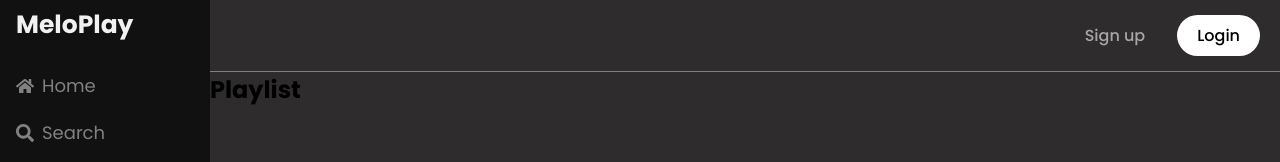
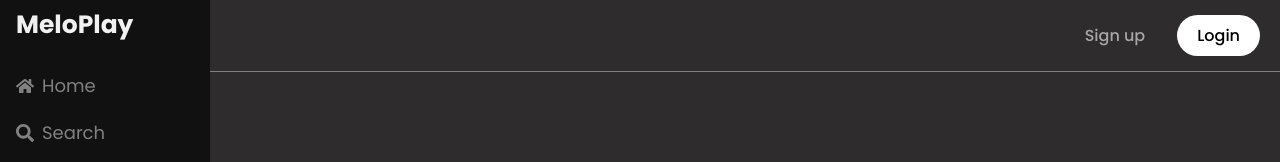
Before and after one commit to yusuf-khan-swd/melo-play, a React (Vite) app: page /playlist in a window 1280 px wide. Shown: the top 162 px of the page. Built offline with nearby package versions, Linux system fonts and the light colour scheme.

Commit message:
add a track to playlist or favorite

```diff
--- a/src/Pages/Favorite/Favorite.tsx
+++ b/src/Pages/Favorite/Favorite.tsx
@@ -6,13 +6,14 @@ import { TracksContainer } from "../../styles/TracksStyles";
 
 const Favorite = () => {
   const { favoriteMusics } = useMusics();
-  console.log(favoriteMusics);
   return (
     <MainBodyContainer>
       <TracksContainer>
-        {favoriteMusics.map((music, index) => (
-          <Tracks key={index} title={music.title} image={music.imageUrl} />
-        ))}
+        {favoriteMusics.map(
+          (music: { title: string; imageUrl: string }, index: number) => (
+            <Tracks key={index} title={music.title} image={music.imageUrl} />
+          )
+        )}
       </TracksContainer>
     </MainBodyContainer>
   );
--- a/src/Pages/Playlist/Playlist.tsx
+++ b/src/Pages/Playlist/Playlist.tsx
@@ -1,9 +1,19 @@
+import Tracks from "../../components/Tracks/Tracks";
+import { useMusics } from "../../context/MusicProvider";
 import { MainBodyContainer } from "../../styles";
+import { TracksContainer } from "../../styles/TracksStyles";
 
 const Playlist = () => {
+  const { playlistMusics } = useMusics();
   return (
     <MainBodyContainer>
-      <h2>Playlist</h2>
+      <TracksContainer>
+        {playlistMusics.map(
+          (music: { title: string; imageUrl: string }, index: number) => (
+            <Tracks key={index} title={music.title} image={music.imageUrl} />
+          )
+        )}
+      </TracksContainer>
     </MainBodyContainer>
   );
 };
--- a/src/components/Tracks/Tracks.tsx
+++ b/src/components/Tracks/Tracks.tsx
@@ -15,6 +15,7 @@ import {
 
 import horse from "../../assets/horse.mp3";
 import { useMusics } from "../../context/MusicProvider";
+import { useLocation } from "react-router-dom";
 
 type Props = {
   image: string;
@@ -24,7 +25,8 @@ type Props = {
 const Tracks = ({ image, title }: Props) => {
   const [addedToFavorite, setAddedToFavorite] = useState(false);
   const [addedToPlaylist, setAddedPlaylist] = useState(false);
-  const { setFavoriteMusics } = useMusics();
+  const { setFavoriteMusics, setPlaylistMusics } = useMusics();
+  const { pathname } = useLocation();
 
   const addToFavorite = (imageUrl: string, title: string) => {
     const favoriteItem = {
@@ -43,6 +45,7 @@ const Tracks = ({ image, title }: Props) => {
     };
 
     setAddedPlaylist(!addedToPlaylist);
+    setPlaylistMusics((prev) => [...prev, playlistItem]);
   };
 
   return (
@@ -52,9 +55,10 @@ const Tracks = ({ image, title }: Props) => {
       </TrackImageContainer>
       <TracksBody>
         <TrackTitle>{title}</TrackTitle>
+      </TracksBody>
       <TrackAudio src={horse} controls />
-      </TracksBody>
       <CardIconContainer>
+        {!pathname.includes("favorite") && (
           <FavoriteIcon onClick={() => addToFavorite(image, title)}>
             {!addedToFavorite ? (
               <AiOutlineHeart size={35} fill="white" />
@@ -62,6 +66,8 @@ const Tracks = ({ image, title }: Props) => {
               <AiFillHeart size={35} fill="white" />
             )}
           </FavoriteIcon>
+        )}
+        {!pathname.includes("playlist") && (
           <PlayListIcon onClick={() => addToPlaylist(image, title)}>
             {!addedToPlaylist ? (
               <MdPlaylistAdd size={35} fill="white" />
@@ -69,6 +75,7 @@ const Tracks = ({ image, title }: Props) => {
               <MdPlaylistAddCheck size={35} fill="white" />
             )}
           </PlayListIcon>
+        )}
       </CardIconContainer>
     </TrackCard>
   );
--- a/src/styles/TracksStyles.tsx
+++ b/src/styles/TracksStyles.tsx
@@ -5,7 +5,7 @@ export const TracksContainer = styled.div`
   grid-template-columns: repeat(1, 1fr);
   row-gap: 40px;
   column-gap: 5px;
-  padding-top: 20px;
+  padding: 20px 0;
   justify-items: center;
 
   @media (min-width: 768px) {
@@ -48,7 +48,7 @@ export const TrackTitle = styled.p`
 `;
 
 export const TrackAudio = styled.audio`
-  margin: 10px 0 0 0;
+  margin: 15px 0 0 0;
   max-width: 200px;
   max-height: 35px;
 `;
```
Lines whose indentation alone changed are shown as unchanged.
